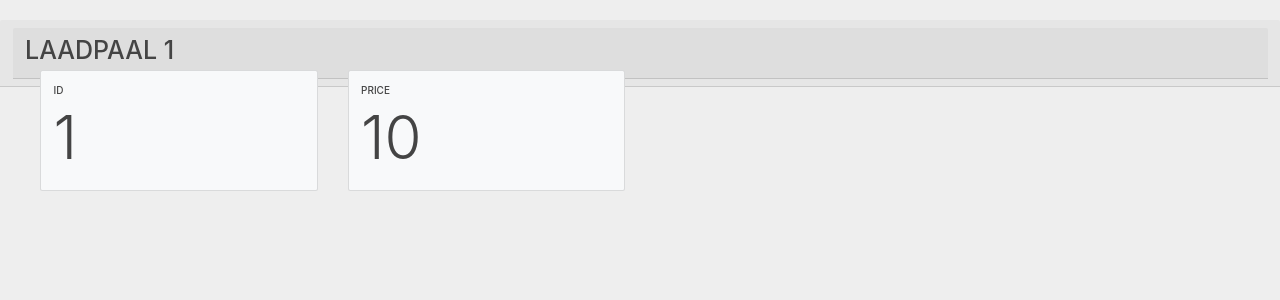
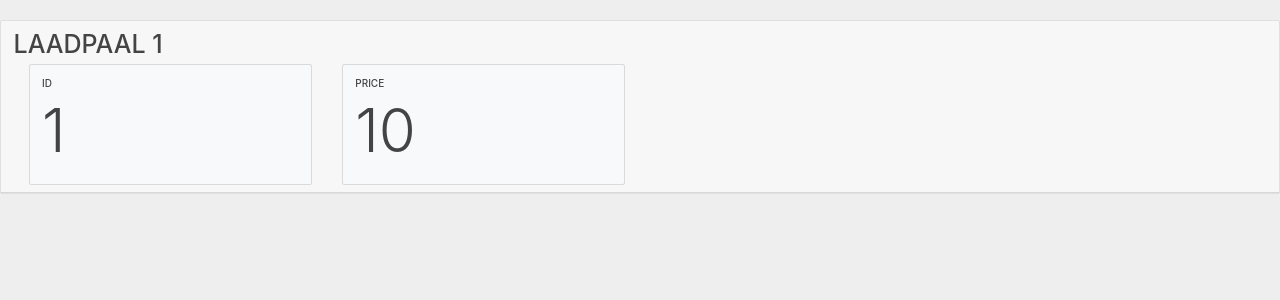
Before and after one commit to avict15/afstudeerproject-1, a Flask app: page /admin/dashboard in a window 1280 px wide. Shown: the part 68-368 px from the top of the page. Run offline with Flask 2, Linux system fonts and the light colour scheme; tables that the repository leaves empty hold one stand-in row (values such as "Sample post"); data that the repository does not hold is empty; some libraries are stand-ins or nearby versions.

Commit message:
update dashboard

```diff
--- a/app/templates/dashboard.html
+++ b/app/templates/dashboard.html
@@ -6,8 +6,8 @@
 {% for chargingpoint in chargingpoints%}
 
 {% if chargingpoint.availability %}
-    <div class="col-md-12" style="border-color: grey">
-      <div class="card-header text-black">
+    <div class="col-md-12">
+      <div class="card text-black">
         <div class="card-header">
           <h1 class="text-uppercase">Laadpaal {{chargingpoint.id}}</h1>
 
```
